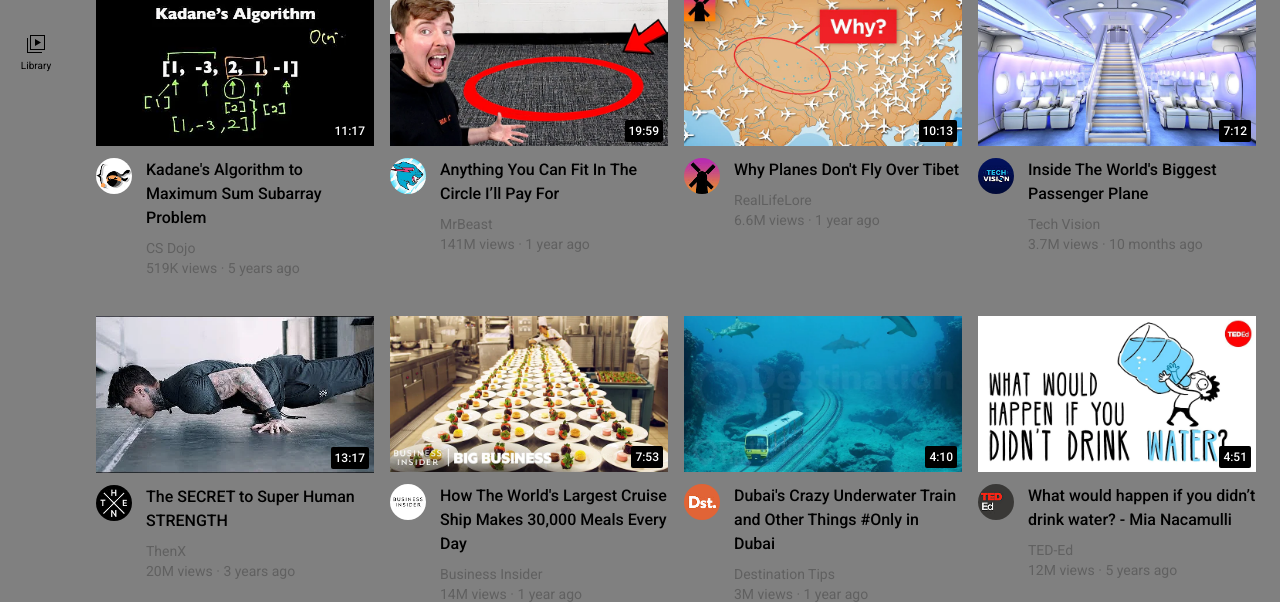
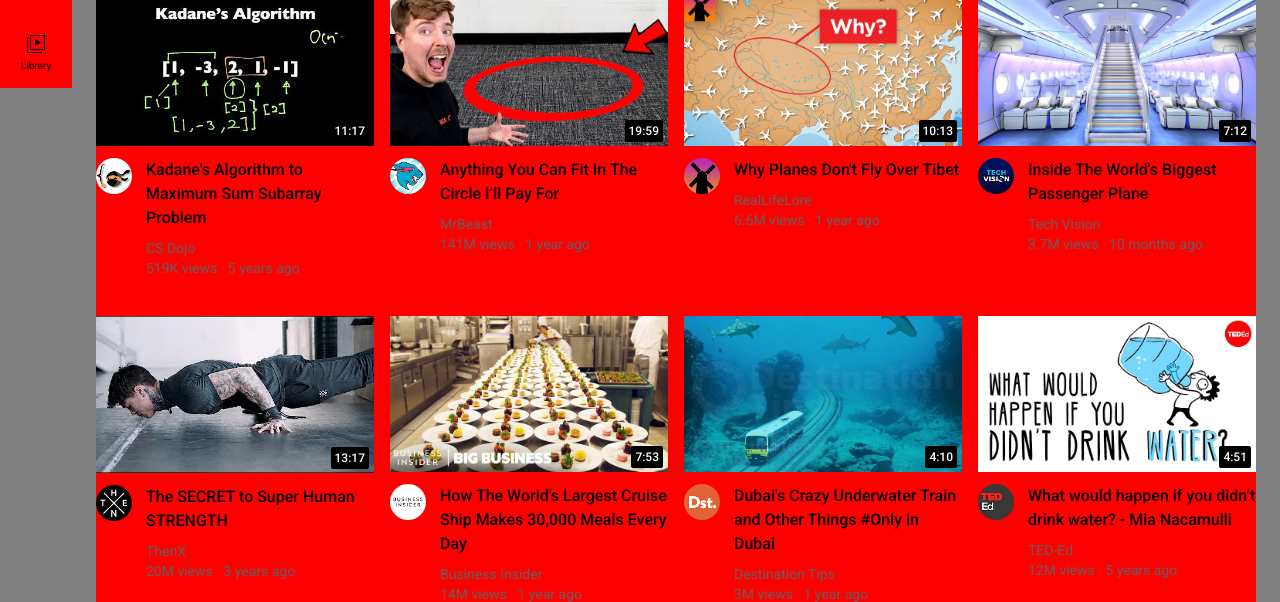
Before and after one commit to grimmal72/supersimple-website, a plain HTML site: page index.html in a window 1280 px wide. Shown: the part 416-1018 px from the top of the page. Drawn offline with Linux system fonts and the light colour scheme.

Commit message:
Update index.html

```diff
--- a/index.html
+++ b/index.html
@@ -11,6 +11,7 @@
     <link rel="stylesheet" href="styles/header.css">
     <link rel="stylesheet" href="styles/video.css">
     <link rel="stylesheet" href="styles/sidebar.css">
+    <link rel="stylesheet" href="styles/extras.css">
   </head>
   <body>
     <header class="header">
```
